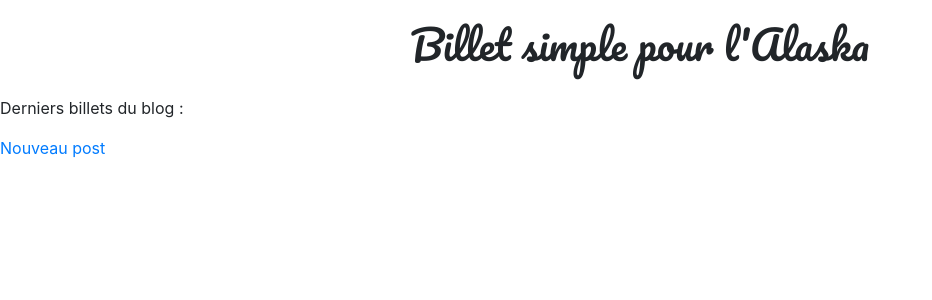
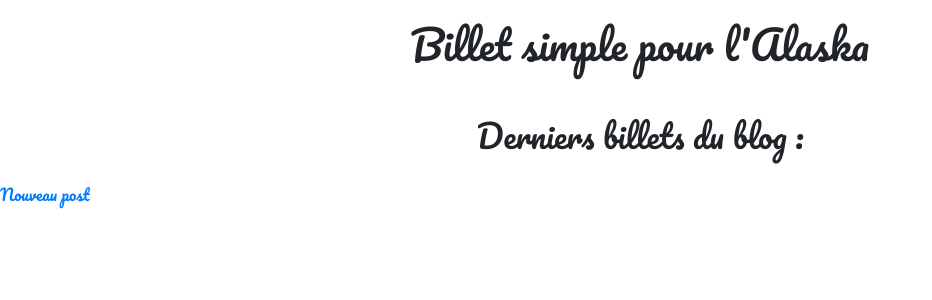
Before and after one commit to zelie88/Projet4OpenClassRooms, a PHP site: page / in a window 1280 px wide. Shown: the top 300 px of the page, without its empty margins (0-932 px from the left). Run offline with PHP 8.4, Linux system fonts and the light colour scheme; data that the repository does not hold is empty; some libraries are stand-ins or nearby versions.

Commit message:
Petite mise en forme

```diff
--- a/public/css/style.css
+++ b/public/css/style.css
@@ -1,4 +1,4 @@
-h1, h3
+h1, h2, h3
 {
     font-family: "Pacifico";
     text-align:center;
@@ -24,6 +24,7 @@ h3
 
 a
 {
+    font-family: "Pacifico";
     text-decoration: none;
     color: blue;
 }
--- a/view/listPostsView.php
+++ b/view/listPostsView.php
@@ -2,7 +2,7 @@
 
     <?php ob_start(); ?>
         <h1>Billet simple pour l'Alaska</h1>
-        <p>Derniers billets du blog :</p>
+        <h2>Derniers billets du blog :</h2>
 
 
         <?php
```
